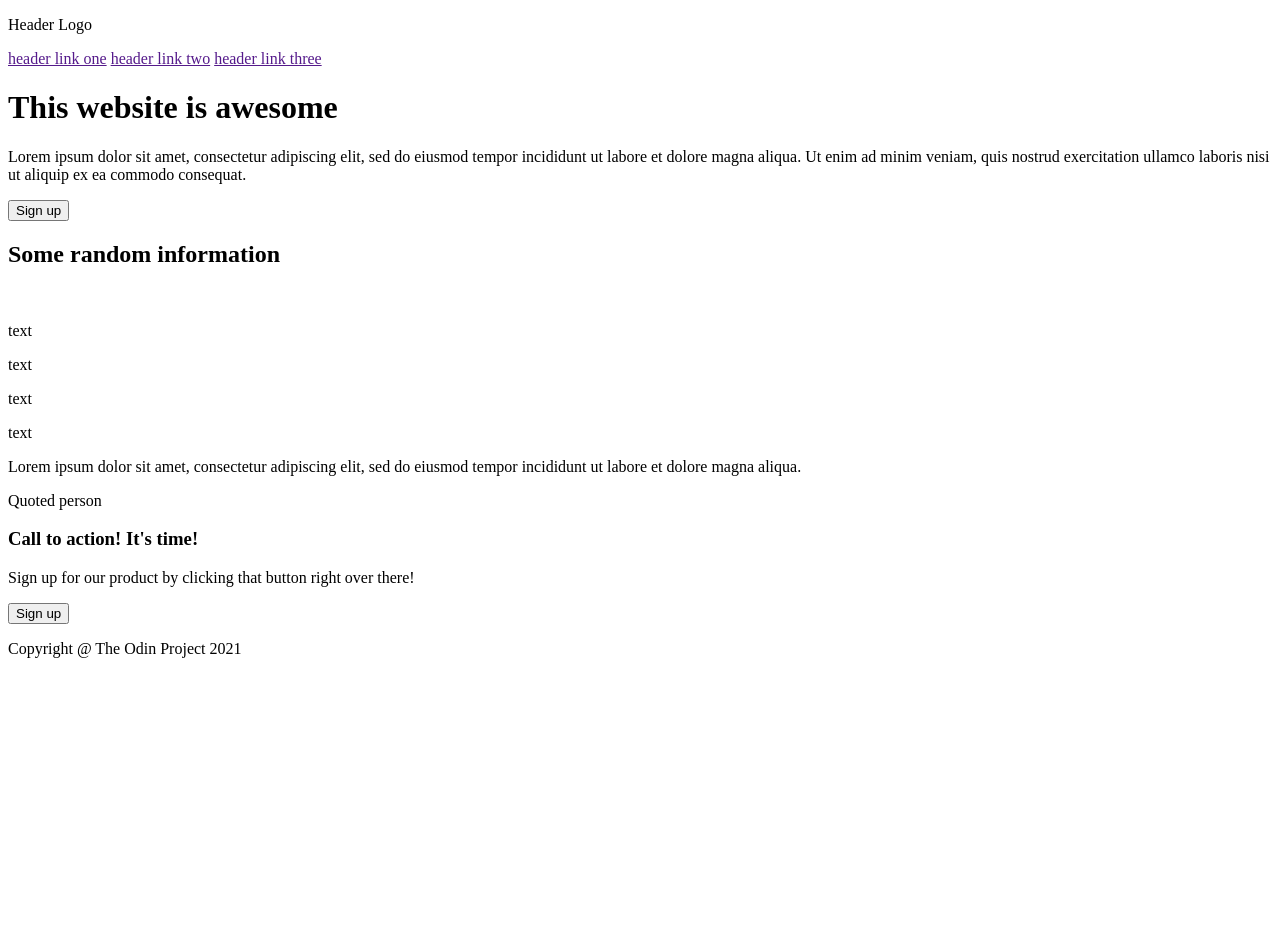
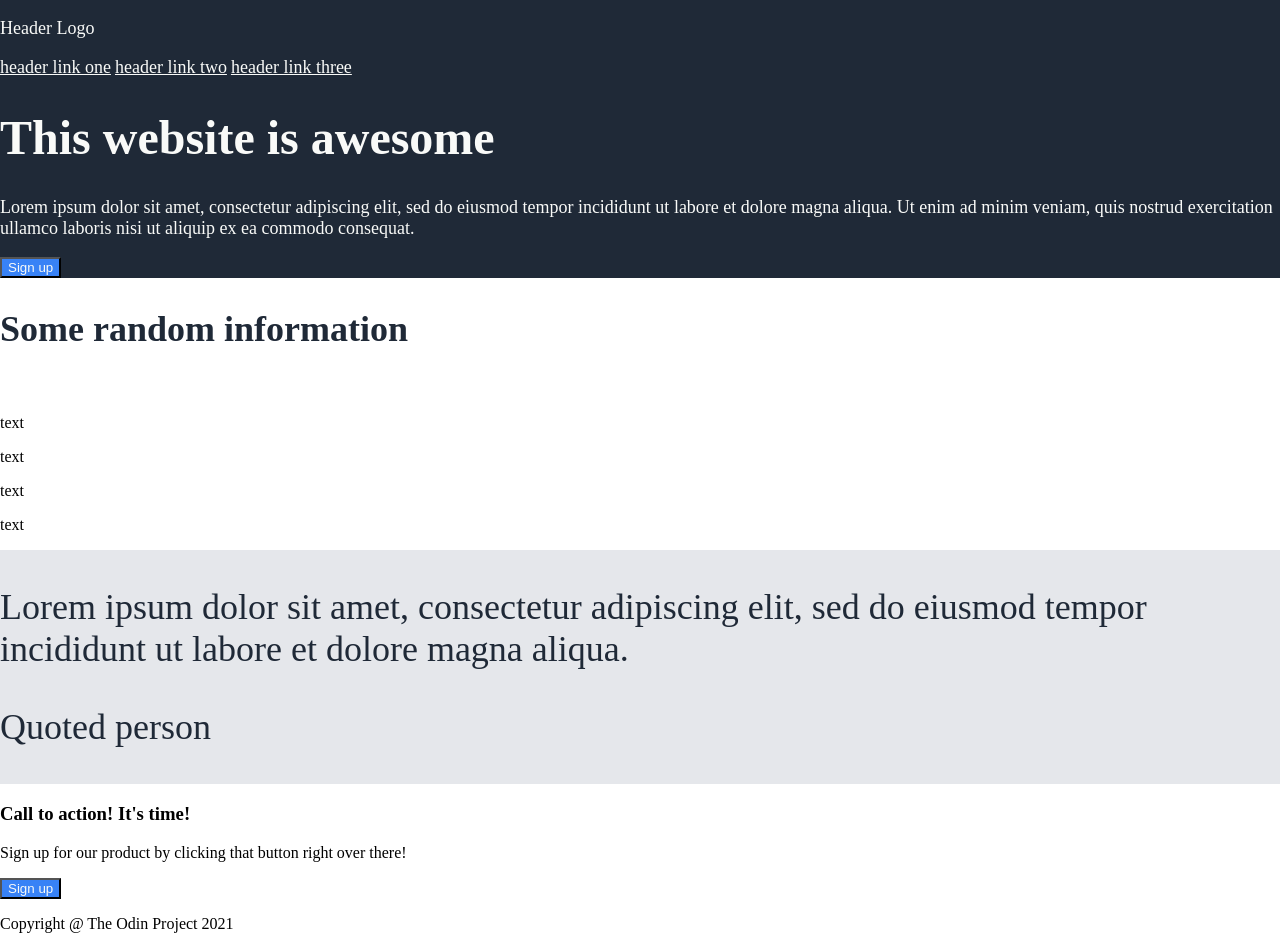
Before and after one commit to Krisclinos/Landing-Page---Odin, a plain HTML site: page index.html in a window 1280 px wide. Before the commit the page ends 800 px from the top, so only its background shows below. Drawn offline with Linux system fonts and the light colour scheme.

Commit message:
basic css added

```diff
--- a/index.html
+++ b/index.html
@@ -4,11 +4,12 @@
     <meta charset="UTF-8">
     <meta http-equiv="X-UA-Compatible" content="IE=edge">
     <meta name="viewport" content="width=device-width, initial-scale=1.0">
+    <link rel="stylesheet" href="styles.css">
     <title>Document</title>
 </head>
 <body>
     <div class="header">
-        <p>Header Logo</p>
+        <p class="logo">Header Logo</p>
         <a href="">header link one</a>
         <a href="">header link two</a>
         <a href="">header link three</a>
--- /dev/null
+++ b/styles.css
@@ -0,0 +1,54 @@
+.header{
+    background-color: #1F2937;
+}
+
+.header h1{
+    font-size: 48px;
+    font-weight: 800;
+    color: #F9FAF8;
+
+}
+
+.logo{
+    font-size: 24px;
+    color: #F9FAF8;
+}
+
+.header p {
+    color: #F9FAF8;
+    font-size: 18px;
+}
+
+.header a {
+    color: #F9FAF8;
+    font-size: 18px;
+}
+
+button{
+    background-color: #3882F6;
+    color: #F9FAF8;
+}
+
+.rainfo h2{
+    font-size: 36px;
+    font-weight: 800;
+    color: #1F2937;
+}
+
+.quote{
+    background-color: #E5E7EB;
+}
+
+.quote p {
+    font-size: 36px;
+    font-style: light italic;
+    color: #1F2937;
+
+}
+
+body {
+    margin: 0;
+    display: flex;
+    flex-direction: column;
+
+}
```
